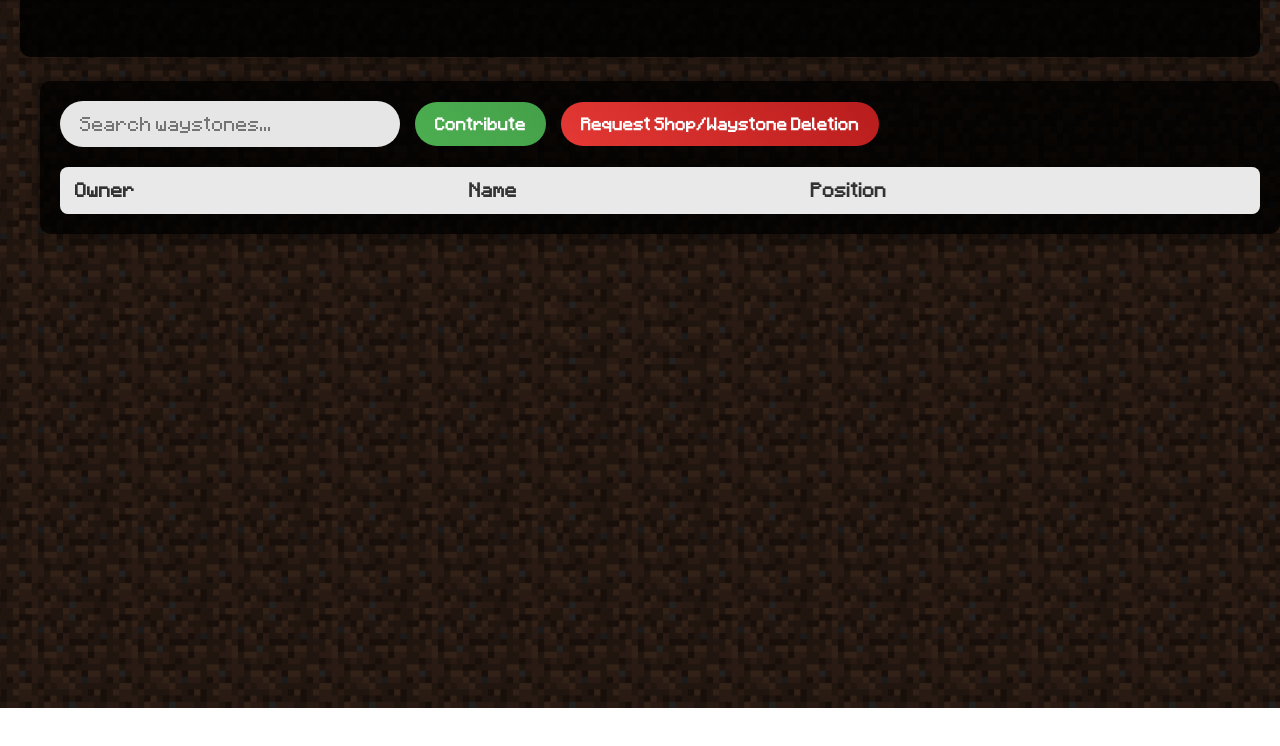
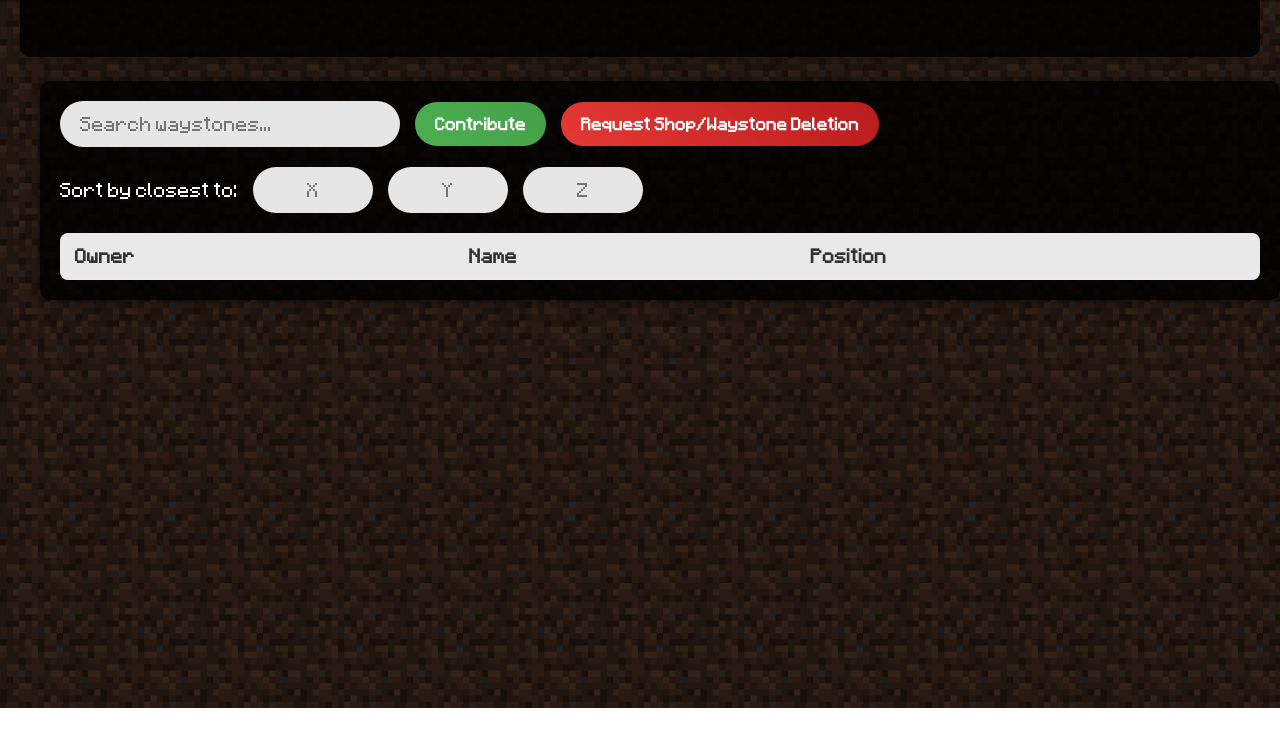
Before and after one commit to Kreiseljustus/ASMP-Shop-Site, a website: page waytones.html in a window 1280 px wide. Shown: the part 92-838 px from the top of the page. Drawn offline with Linux system fonts and the light colour scheme; files whose address does not match are found by name.

Commit message:
Add closest waystone sorter

```diff
--- a/waytones.html
+++ b/waytones.html
@@ -105,7 +105,7 @@
         gap: 15px;
         margin-bottom: 20px;
     }
-    #searchBar {
+    .search-container input  {
         width: 100%;
         max-width: 300px;
         padding: 12px 20px;
@@ -116,10 +116,17 @@
         transition: all 0.3s;
         font-family: inherit;
     }
-    #searchBar:focus {
+    .search-container input :focus {
         outline: none;
         box-shadow: 0 0 10px rgba(255, 255, 255, 0.5);
         background: rgba(255, 255, 255, 1);
+    }
+    #position-container {
+        color: #fff;
+    }
+    #position-container input {
+        max-width: 80px;
+        text-align: center;
     }
     .contribute-btn {
         background: linear-gradient(45deg, #4CAF50, #45a049);
@@ -315,6 +322,12 @@
                 <button class="contribute-btn" onclick="showContributeModal()">Contribute</button>
                 <button id="deletion-request-btn" class="contribute-btn deletion-btn" type="button">Request Shop/Waystone Deletion</button>
             </div>
+            <div class="search-container" id="position-container">
+                Sort by closest to:
+                <input type="text" id="positionBarX" placeholder="X" oninput="closestWaystones()">
+                <input type="text" id="positionBarY" placeholder="Y" oninput="closestWaystones()">
+                <input type="text" id="positionBarZ" placeholder="Z" oninput="closestWaystones()">
+            </div>
             <table>
                 <thead>
                     <tr>
@@ -439,6 +452,54 @@
         // Display news on page load
         displayNews();
 
+        function parsePosition(posStr) {
+            return posStr.slice(1, -1).split(',').map(Number);
+        }
+        function closestWaystones() {
+            const xInput = document.getElementById("positionBarX").value;
+            const yInput = document.getElementById("positionBarY").value;
+            const zInput = document.getElementById("positionBarZ").value;
+            const rows = document.querySelectorAll("tbody tr");
+
+            const x = parseFloat(xInput);
+            const y = parseFloat(yInput);
+            const z = parseFloat(zInput);
+
+            if (xInput === '' || yInput === '' || zInput === '' || isNaN(x) || isNaN(y) || isNaN(z)) {
+                searchWaystones();
+                return;
+            }
+
+            const waystoneDistances = [];
+
+            rows.forEach(row => {
+                const posText = row.cells[2].textContent;
+                const pos = parsePosition(posText);
+                if (pos.length !== 3) return;
+
+                const distance = Math.sqrt(
+                    Math.pow(pos[0] - x, 2) +
+                    Math.pow(pos[1] - y, 2) +
+                    Math.pow(pos[2] - z, 2)
+                );
+                waystoneDistances.push({
+                    row: row,
+                    distance: distance
+                });
+            });
+
+            // Sort the array by distance, from smallest to largest
+            waystoneDistances.sort((a, b) => a.distance - b.distance);
+
+            // Re-append the sorted rows to the tbody
+            const tbody = document.querySelector('tbody');
+            tbody.innerHTML = ''; // Clear the current table body
+            waystoneDistances.forEach(item => {
+                tbody.appendChild(item.row);
+                item.row.style.display = ""; // Ensure all sorted rows are visible
+            });
+
+        }
         function searchWaystones() {
             const query = document.getElementById("searchBar").value.toLowerCase();
             const rows = document.querySelectorAll("tbody tr");
```
Lines whose indentation alone changed are shown as unchanged.
